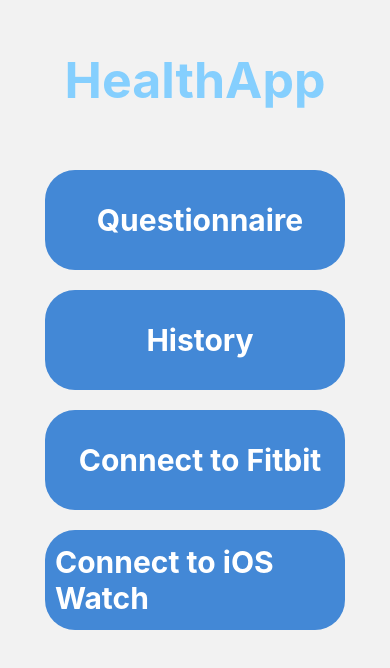
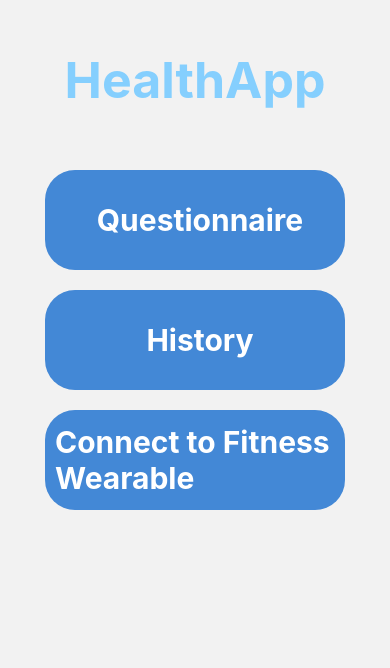
Before and after one commit to RamazTs/HealthApplication, a React Native app: screen /Home in a window 390 px wide. Shown: the top 668 px of the page. Built offline with nearby package versions, Linux system fonts and the light colour scheme.

Commit message:
new interface without styling

```diff
--- a/views/Home/index.jsx
+++ b/views/Home/index.jsx
@@ -5,12 +5,13 @@ import {
   TouchableOpacity,
   Text,
   Linking,
+  Modal,
 } from 'react-native';
 import {
   initiateFitbitAuth,
   handleOpenURL,
 } from '../../components/Fitbit/index.js';
-import React, {useEffect} from 'react';
+import React, {useEffect, useState} from 'react';
 import { connectToIOSWatch } from '../../components/iOSWatch/index.js'
 
 // import AntIcon from 'react-native-vector-icons/AntDesign';
@@ -34,7 +35,10 @@ export const Home = props => {
   //     Linking.removeEventListener('url', handleOpenURL);
   //   };
   // }, []);
-
+/*
+TODO: Combine the buttons for the fitness wearables
+*/
+const [modalVisible, setModalVisible] = useState(false);
   return (
     <SafeAreaView>
       <View style={styles.titleContainer}>
@@ -71,12 +75,28 @@ export const Home = props => {
             History
           </Text>
         </TouchableOpacity>
-
+        <TouchableOpacity
+          accesible={true}
+          accessibilityLabel="Connect to Fitness Wearable"
+          accessibilityHint="Initiate Connection to Fitness Wearable"
+          onPress={() => setModalVisible(true)}
+          style={{
+            ...styles.navigationButton,
+            ...styles.navigationButtonFitbit,
+          }}>
+            <Modal
+              animationType="slide"
+              transparent ={true}
+              visible={modalVisible}
+              onRequestClose={() => setModalVisible(false)}
+              style={{}}
+            >
             <TouchableOpacity
               accessible={true}
               accessibilityLabel="Connect to Fitbit"
               accessibilityHint="Initiate Fitbit Authentication"
               onPress={initiateFitbitAuth}
+              onPressOut={() => setModalVisible(false)}
               style={{
                 ...styles.navigationButton,
                 ...styles.navigationButtonFitbit,
@@ -90,9 +110,15 @@ export const Home = props => {
               accessibilityLabel="Connect to iOS Watch"
               accessibilityHint="Initiate iOS Watch Connection"
               onPress={connectToIOSWatch}
+              onPressOut={() => setModalVisible(false)}
               style={{...styles.navigationButton, ...styles.navigationButtoniOSWatch}}>
               <Text accessible={false} style={styles.navigationButtonText}>
                 Connect to iOS Watch
+              </Text>
+            </TouchableOpacity>
+            </Modal>
+          <Text accessible={false} style={styles.navigationButtonText}>
+            Connect to Fitness Wearable
           </Text>
         </TouchableOpacity>
       </View>
```
Lines whose indentation alone changed are shown as unchanged.
